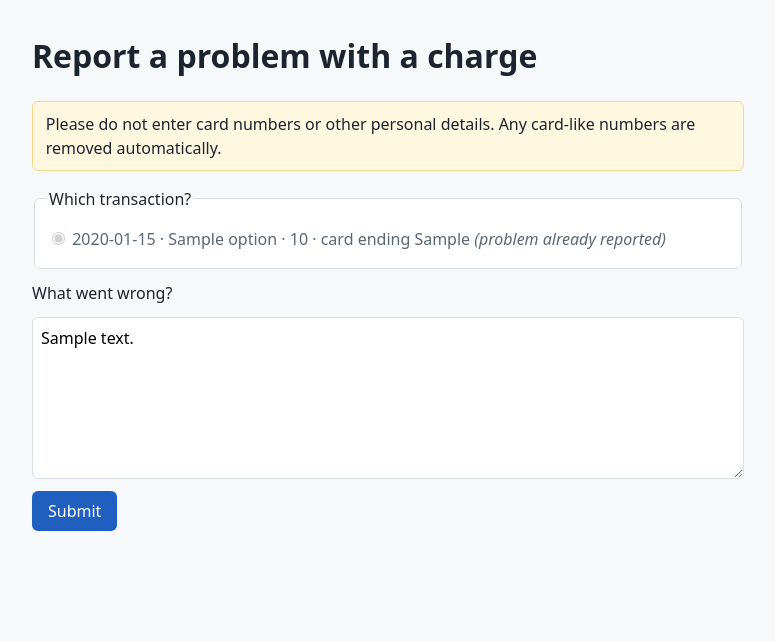
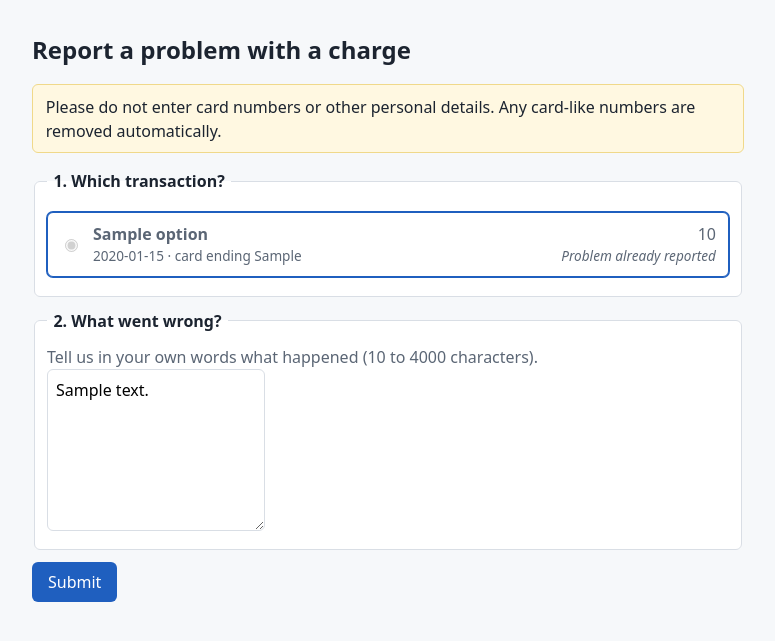
Before and after one commit to productninja16/DisputeIntakeAssistant, a Spring app: template src/main/resources/templates/dispute-form.html in a window 1280 px wide. Shown: the part 49-690 px from the top of the page, without its empty margins (252-1027 px from the left). Run offline with Thymeleaf, Linux system fonts and the light colour scheme; the template is opened without the code that fills it: most values are stand-ins (such as "Sample title", 1, 10 or a date in 2020); data that the repository does not hold is empty.

Commit message:
Polish the submit form and shared CSS: selectable transaction rows, validation attributes, readable tables
Co-Authored-By: Claude Sonnet 5.5 <noreply@anthropic.com>

```diff
--- a/src/main/resources/static/css/app.css
+++ b/src/main/resources/static/css/app.css
@@ -5,7 +5,7 @@ header { display: flex; gap: 1rem; align-items: center; padding: .75rem 1.5rem;
 .brand { font-weight: 700; color: var(--fg); text-decoration: none; }
 .demo-badge { font-size: .75rem; color: var(--muted); border: 1px solid var(--line); border-radius: 999px; padding: .1rem .6rem; }
 .signed-in { margin-left: auto; display: flex; gap: .75rem; align-items: center; }
-main { max-width: 760px; margin: 2rem auto; padding: 0 1.5rem; }
+main { max-width: 760px; min-height: 60vh; margin: 2rem auto; padding: 0 1.5rem; }
 .stack { display: flex; flex-direction: column; gap: .75rem; }
 .notice { background: #fff8e1; border: 1px solid #f0d98a; padding: .6rem .8rem; border-radius: 6px; }
 .error { color: #b3261e; margin: 0; }
@@ -13,10 +13,21 @@ select, textarea { font: inherit; padding: .5rem; border: 1px solid var(--line);
 button, .button { font: inherit; background: var(--accent); color: #fff; border: 0; border-radius: 6px; padding: .5rem 1rem; cursor: pointer; text-decoration: none; display: inline-block; width: fit-content; }
 button.link { background: none; color: var(--accent); padding: 0; }
 fieldset { border: 1px solid var(--line); border-radius: 6px; padding: .75rem; background: #fff; }
-.choice { display: block; padding: .3rem 0; }
+.choice { display: grid; grid-template-columns: auto 1fr auto; grid-template-areas: "radio main main" "radio sub sub"; column-gap: .75rem; align-items: center; padding: .6rem .75rem; margin: .4rem 0; border: 1px solid var(--line); border-radius: 6px; cursor: pointer; background: #fff; }
+.choice input { grid-area: radio; }
+.choice-main { grid-area: main; display: flex; justify-content: space-between; gap: 1rem; }
+.choice-sub { grid-area: sub; display: flex; justify-content: space-between; gap: 1rem; color: var(--muted); font-size: .85rem; }
+.choice:has(input:checked) { border-color: var(--accent); box-shadow: 0 0 0 1px var(--accent); }
 .choice.disabled { color: var(--muted); }
-table { width: 100%; border-collapse: collapse; background: #fff; }
-th, td { text-align: left; padding: .5rem .6rem; border-bottom: 1px solid var(--line); }
+table { width: 100%; border-collapse: collapse; background: #fff; border: 1px solid var(--line); border-radius: 8px; overflow: hidden; }
+th, td { text-align: left; padding: .6rem .75rem; border-bottom: 1px solid var(--line); vertical-align: top; }
+th { font-size: .75rem; text-transform: uppercase; letter-spacing: .04em; color: var(--muted); background: #fbfcfd; }
+tbody tr:hover { background: #f3f7fc; }
+tbody tr:last-child td { border-bottom: 0; }
+a { color: var(--accent); }
+:focus-visible { outline: 2px solid var(--accent); outline-offset: 2px; }
+legend { font-weight: 600; padding: 0 .4rem; }
+h1 { font-size: 1.5rem; margin: 0 0 1rem; }
 .subnav { display: flex; gap: 1rem; margin-bottom: 1rem; }
 .badge { font-size: .75rem; border-radius: 999px; padding: .05rem .55rem; border: 1px solid var(--line); background: #fff; }
 .badge.warn { background: #fff8e1; border-color: #f0d98a; }
--- a/src/main/resources/templates/dispute-form.html
+++ b/src/main/resources/templates/dispute-form.html
@@ -9,19 +9,29 @@
     are removed automatically.</p>
   <form th:action="@{/disputes}" th:object="${disputeForm}" method="post" class="stack">
     <fieldset>
-      <legend>Which transaction?</legend>
+      <legend>1. Which transaction?</legend>
       <p class="error" th:if="${#fields.hasErrors('transactionId')}" th:errors="*{transactionId}">Error</p>
       <label th:each="o : ${options}" class="choice" th:classappend="${o.disputeOpen} ? 'disabled'">
         <input type="radio" name="transactionId" th:value="${o.id}" th:disabled="${o.disputeOpen}"
-               th:checked="${disputeForm.transactionId == o.id}">
-        <span th:text="${o.postedOn} + ' · ' + ${o.merchantName} + ' · ' + ${o.amount} + ' · card ending ' + ${o.cardLast4}">tx</span>
-        <em th:if="${o.disputeOpen}">(problem already reported)</em>
+               th:required="${!o.disputeOpen}" th:checked="${disputeForm.transactionId == o.id}">
+        <span class="choice-main">
+          <strong th:text="${o.merchantName}">Merchant</strong>
+          <span th:text="${o.amount}">$0.00</span>
+        </span>
+        <span class="choice-sub">
+          <span th:text="${o.postedOn} + ' · card ending ' + ${o.cardLast4}">2026-01-01 · card ending 0000</span>
+          <em th:if="${o.disputeOpen}">Problem already reported</em>
+        </span>
       </label>
     </fieldset>
-    <label for="description">What went wrong?</label>
-    <p class="error" th:if="${#fields.hasErrors('description')}" th:errors="*{description}">Error</p>
-    <textarea id="description" name="description" rows="6" maxlength="4000" th:text="${disputeForm.description}"
-              placeholder="Tell us in your own words what happened."></textarea>
+    <fieldset>
+      <legend>2. What went wrong?</legend>
+      <p class="error" th:if="${#fields.hasErrors('description')}" th:errors="*{description}">Error</p>
+      <label for="description" class="muted-text">Tell us in your own words what happened (10 to 4000 characters).</label>
+      <textarea id="description" name="description" rows="6" required minlength="10" maxlength="4000"
+                th:text="${disputeForm.description}"
+                placeholder="For example: I was charged twice for the same order."></textarea>
+    </fieldset>
     <button type="submit">Submit</button>
   </form>
 </main>
```
